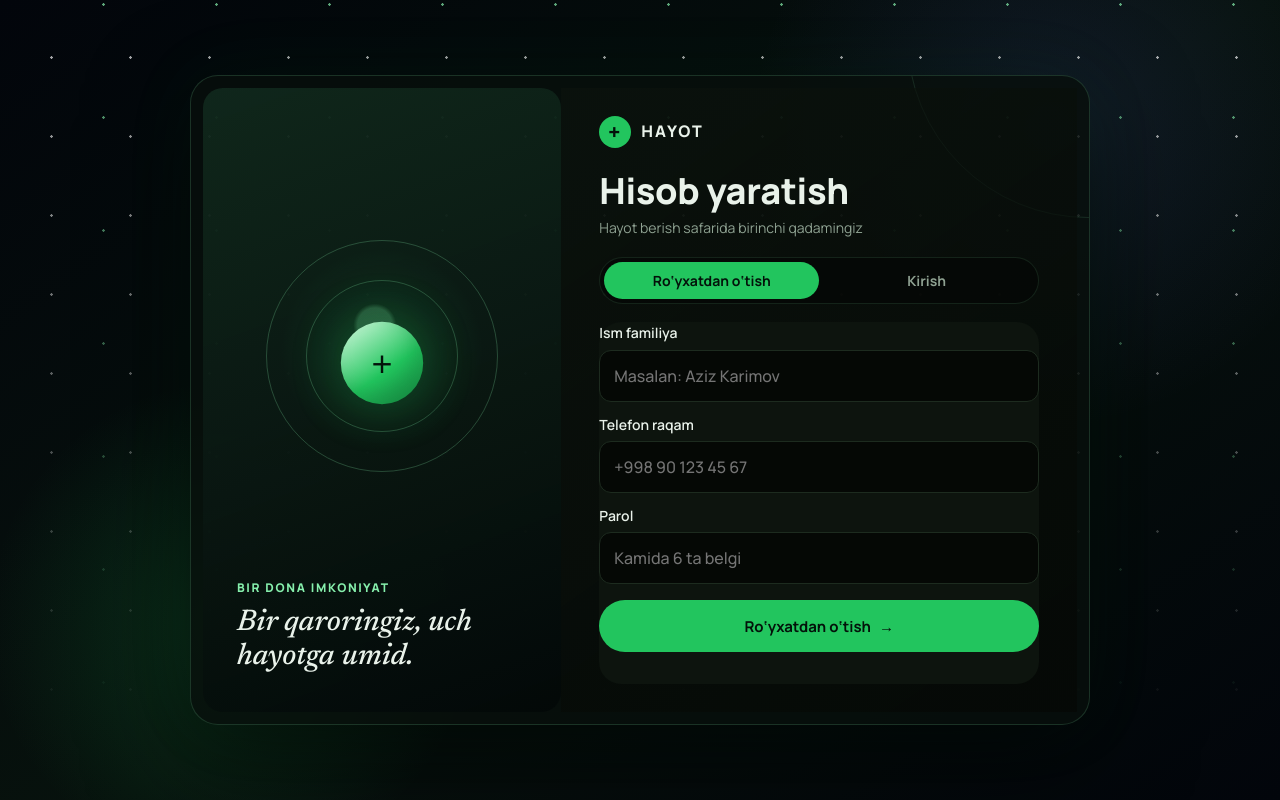
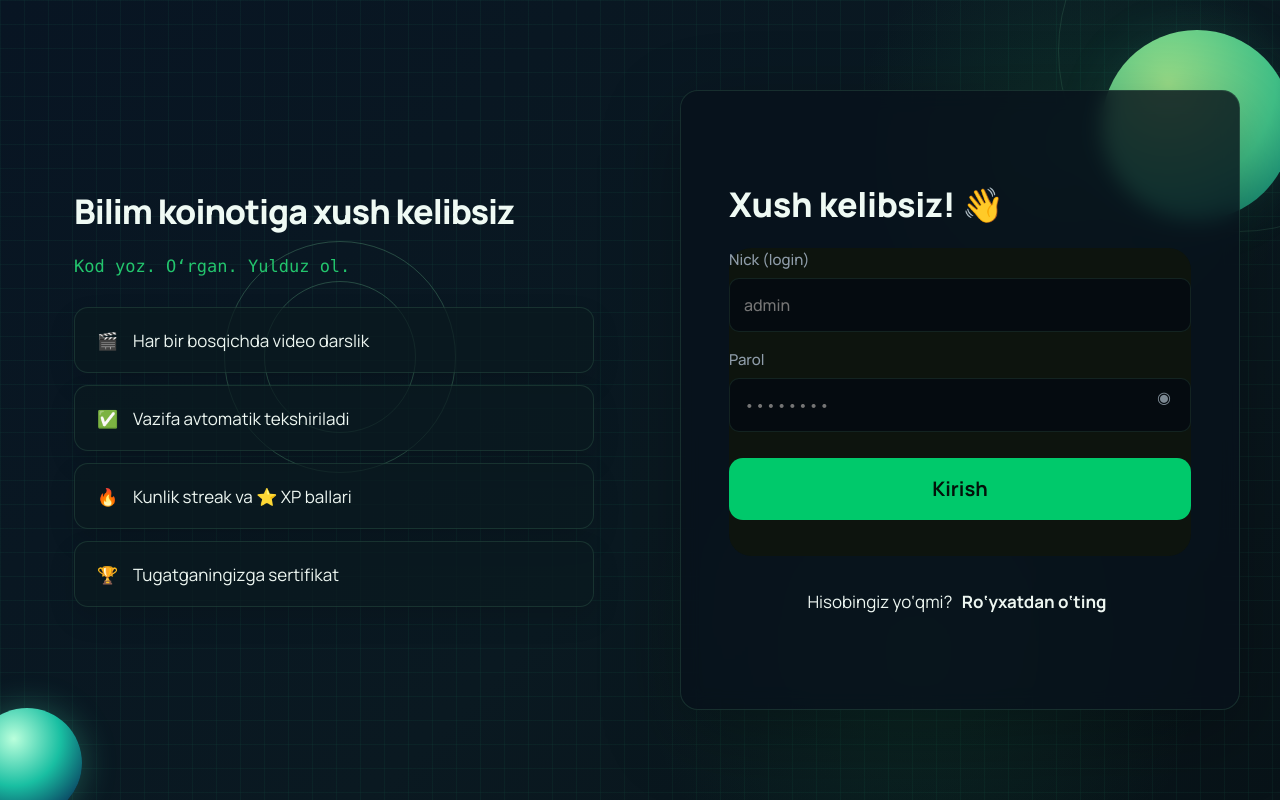
Before and after one commit to azizxolmurodov44-afk/hayot-qon-donorligi, a plain HTML site: page index.html in a window 1280 px wide. Drawn offline with Linux system fonts and the light colour scheme.

Commit message:
Match the space-style login screen reference
Co-authored-by: Copilot App <223556219+Copilot@users.noreply.github.com>

```diff
--- a/index.html
+++ b/index.html
@@ -74,34 +74,43 @@ footer{border-top:1px solid var(--line);padding:40px 0 calc(40px + env(safe-area
 footer .wrap{display:flex;justify-content:space-between;gap:24px;flex-wrap:wrap;color:var(--muted)}
 footer a:hover{color:var(--lime)}
 .contact{display:grid;gap:4px}
-.auth-screen{position:fixed;inset:0;z-index:100;display:grid;place-items:center;padding:20px;overflow:hidden;background:radial-gradient(circle at 18% 78%,rgba(34,197,94,.18),transparent 20%),radial-gradient(circle at 82% 16%,rgba(99,102,241,.12),transparent 24%),linear-gradient(145deg,#02050b 0%,#07120d 52%,#02050b 100%);backdrop-filter:blur(18px)}
-.auth-screen:before{content:'';position:absolute;inset:0;opacity:.7;background-image:radial-gradient(circle,#fff 0 1px,transparent 1.5px),radial-gradient(circle,#86efac 0 1px,transparent 1.5px);background-size:79px 79px,113px 113px;background-position:12px 18px,47px 61px;mask-image:linear-gradient(to bottom,#000,transparent 92%)}
+.auth-screen{position:fixed;inset:0;z-index:100;display:grid;place-items:center;padding:20px;overflow:hidden;background-color:#07111f;background-image:linear-gradient(rgba(38,198,142,.055) 1px,transparent 1px),linear-gradient(90deg,rgba(38,198,142,.055) 1px,transparent 1px),radial-gradient(circle at 84% 18%,rgba(34,197,94,.12),transparent 18%),radial-gradient(circle at 72% 82%,rgba(34,197,94,.10),transparent 25%),linear-gradient(135deg,#081523 0%,#0a1921 56%,#081318 100%);background-size:24px 24px,24px 24px,100% 100%,100% 100%,100% 100%}
+.auth-screen:before{content:'';position:absolute;width:110px;height:110px;left:-28px;bottom:-18px;border-radius:50%;background:radial-gradient(circle at 38% 28%,#baffdc,#19bfa2 45%,#0b4d67 78%);box-shadow:0 0 35px rgba(80,255,197,.28)}
+.auth-screen:after{content:'';position:absolute;width:190px;height:190px;right:-12px;top:30px;border-radius:50%;background:radial-gradient(circle at 35% 28%,#9adf89,#41c087 58%,#1a8e74 82%);box-shadow:0 0 48px rgba(56,189,148,.14)}
 .auth-screen.hidden{display:none}
-.auth-card{position:relative;width:min(900px,100%);min-height:590px;display:grid;grid-template-columns:.82fr 1.18fr;background:rgba(8,15,11,.82);border:1px solid rgba(134,239,172,.16);border-radius:28px;padding:12px;box-shadow:0 32px 100px rgba(0,0,0,.62),0 0 80px rgba(34,197,94,.06);overflow:hidden;z-index:2}
+.auth-card{position:relative;width:min(1280px,calc(100% - 40px));min-height:620px;display:grid;grid-template-columns:1fr 1fr;background:transparent;border:0;border-radius:0;padding:0;box-shadow:none;overflow:visible;z-index:2}
 .auth-card:before{content:'';position:absolute;width:360px;height:360px;right:-180px;top:-220px;border-radius:50%;border:1px solid rgba(134,239,172,.12)}
-.auth-art{position:relative;display:flex;flex-direction:column;justify-content:flex-end;padding:38px 34px;border-radius:20px;overflow:hidden;background:radial-gradient(circle at 48% 38%,rgba(134,239,172,.22) 0 4%,transparent 5%),radial-gradient(circle at 50% 42%,rgba(34,197,94,.16),transparent 25%),linear-gradient(160deg,rgba(20,49,34,.72),rgba(3,8,8,.92))}
+.auth-art{position:relative;display:flex;flex-direction:column;justify-content:center;padding:38px 34px;border-radius:0;overflow:visible;background:transparent}
 .auth-art:before,.auth-art:after{content:'';position:absolute;border:1px solid rgba(134,239,172,.24);border-radius:50%;left:50%;top:43%;transform:translate(-50%,-50%)}
 .auth-art:before{width:230px;height:230px}
 .auth-art:after{width:150px;height:150px}
-.auth-heart{position:relative;z-index:2;width:82px;height:82px;margin:0 auto 170px;border-radius:50%;display:grid;place-items:center;background:linear-gradient(145deg,#d9fbe3,#22c55e 58%,#15803d);color:#03120a;font-size:38px;box-shadow:0 0 50px rgba(34,197,94,.28),inset -10px -12px 18px rgba(21,128,61,.32)}
-.auth-heart{animation:heartBeat 2.4s ease-in-out infinite}
+.auth-heart{display:none}
 @keyframes heartBeat{0%,100%{transform:scale(1)}50%{transform:scale(1.08);box-shadow:0 0 70px rgba(34,197,94,.38)}}
-.auth-art-copy{position:relative;z-index:2}
-.auth-art-copy span{color:var(--lime);font-size:12px;letter-spacing:.14em;text-transform:uppercase;font-weight:800}
-.auth-art-copy p{max-width:240px;margin-top:8px;font-family:Newsreader,serif;font-size:30px;line-height:1.12}
-.auth-main{position:relative;z-index:3;display:flex;flex-direction:column;justify-content:center;padding:28px 38px;background:linear-gradient(145deg,rgba(13,20,14,.6),rgba(5,8,5,.82))}
+.auth-art-copy{position:relative;z-index:2;margin-left:0;max-width:520px}
+.auth-art-copy span{display:block;color:#23c56d;font-size:11px;letter-spacing:.18em;text-transform:uppercase;font-weight:800}
+.auth-art-copy h2{max-width:none;margin:0 0 18px;font-size:48px;line-height:1.08;letter-spacing:-.03em;color:#19c67b}
+.auth-art-copy p{max-width:520px;margin:0 0 28px;font-family:ui-monospace,SFMono-Regular,Menlo,monospace;color:#23c56d;font-size:17px;line-height:1.5}
+.auth-features{display:grid;gap:12px;max-width:640px}
+.auth-feature{min-height:66px;display:flex;align-items:center;padding:0 22px;border:1px solid rgba(134,239,172,.12);border-radius:14px;background:rgba(10,25,31,.72);color:#edf6f1;font-size:17px;box-shadow:0 12px 28px rgba(0,0,0,.12)}
+.auth-feature i{width:24px;margin-right:12px;font-style:normal}
+.auth-main{position:relative;z-index:3;width:560px;min-height:556px;justify-self:end;display:flex;flex-direction:column;justify-content:center;padding:34px 48px;border:1px solid rgba(134,239,172,.13);border-radius:18px;background:rgba(8,18,28,.82);box-shadow:0 24px 80px rgba(0,0,0,.28);backdrop-filter:blur(10px)}
 .auth-brand{display:flex;margin-bottom:22px}
-.auth-card h2{text-align:left;max-width:none;font-size:36px;margin-bottom:10px}
+.auth-card h2{text-align:left;max-width:none;font-size:34px;margin-bottom:24px;color:#effaf4}
 .auth-subtitle{margin:-4px 0 18px;color:var(--muted);font-size:14px}
-.auth-tabs{display:grid;grid-template-columns:1fr 1fr;padding:4px;margin-bottom:18px;border:1px solid rgba(134,239,172,.11);border-radius:999px;background:rgba(5,8,5,.62)}
+.auth-tabs{display:none;grid-template-columns:1fr 1fr;padding:4px;margin-bottom:18px;border:1px solid rgba(134,239,172,.11);border-radius:999px;background:rgba(5,8,5,.62)}
 .auth-tab{border:0;border-radius:999px;background:none;color:var(--muted);padding:9px;font:700 14px Manrope,sans-serif;cursor:pointer;transition:.2s}
 .auth-tab.active{background:var(--green);color:#03120a}
-.auth-form{display:grid;grid-template-columns:1fr;gap:12px;padding:0;border:0}
+.auth-form{display:grid;grid-template-columns:1fr;gap:16px;padding:0;border:0}
 .auth-form .full{grid-column:auto}
-.auth-form label{gap:5px}
-.auth-form input{height:52px;border-radius:12px;transition:border-color .2s,box-shadow .2s}
+.auth-form label{gap:6px;color:#8f9daa;font-size:15px;font-weight:500}
+.auth-form input{height:54px;border:1px solid rgba(134,239,172,.10);border-radius:10px;background:rgba(4,10,18,.82);color:#edf6f1;transition:border-color .2s,box-shadow .2s}
+.password-wrap{position:relative}
+.password-wrap input{padding-right:56px}
+.password-toggle{position:absolute;right:14px;top:39px;border:0;background:none;color:#7c8993;cursor:pointer;font-size:16px}
 .auth-form input:focus{border-color:var(--green);box-shadow:0 0 0 4px rgba(34,197,94,.08)}
-.auth-form .btn{height:52px;margin-top:4px}
+.auth-form .btn{height:62px;margin-top:10px;border-radius:14px;background:#00c96b;font-size:20px}
+.auth-switch{margin-top:32px;text-align:center;color:#edf6f1;font-size:17px}
+.auth-switch button{border:0;background:none;color:#edf6f1;font:700 17px Manrope,sans-serif;cursor:pointer}
 .auth-status{min-height:20px;text-align:center;color:var(--err);font-size:13px}
 .site-hidden{display:none!important}
 .logout-button{display:none;background:none;border:1px solid var(--line);color:var(--muted);border-radius:999px;padding:8px 12px;font:700 12px Manrope,sans-serif;cursor:pointer}
@@ -123,7 +132,7 @@ footer a:hover{color:var(--lime)}
 @media(max-width:820px){
 .auth-card{width:min(520px,100%);min-height:0;grid-template-columns:1fr}
 .auth-art{display:none}
-.auth-main{padding:26px 20px}
+.auth-main{width:100%;min-height:520px;justify-self:center;padding:26px 20px}
 .auth-card h2{font-size:30px;text-align:center}
 .auth-brand{justify-content:center}
 .auth-subtitle{text-align:center}
@@ -145,33 +154,38 @@ section{padding:56px 0}}
 <div class="auth-screen" id="authScreen" role="dialog" aria-modal="true" aria-labelledby="authTitle">
   <div class="auth-card">
     <aside class="auth-art" aria-hidden="true">
-      <div class="auth-heart">+</div>
       <div class="auth-art-copy">
-        <span>Bir dona imkoniyat</span>
-        <p>Bir qaroringiz, uch hayotga umid.</p>
+        <h2>Bilim koinotiga xush kelibsiz</h2>
+        <p>Kod yoz. O‘rgan. Yulduz ol.</p>
+        <div class="auth-features">
+          <div class="auth-feature"><i>🎬</i>Har bir bosqichda video darslik</div>
+          <div class="auth-feature"><i>✅</i>Vazifa avtomatik tekshiriladi</div>
+          <div class="auth-feature"><i>🔥</i>Kunlik streak va ⭐ XP ballari</div>
+          <div class="auth-feature"><i>🏆</i>Tugatganingizga sertifikat</div>
+        </div>
       </div>
     </aside>
     <div class="auth-main">
-      <div class="auth-brand"><a class="brand" href="#top"><span class="mark">+</span>HAYOT</a></div>
-      <h2 id="authTitle">Hisob yaratish</h2>
-      <p class="auth-subtitle" id="authSubtitle">Hayot berish safarida birinchi qadamingiz</p>
+      <h2 id="authTitle">Xush kelibsiz! 👋</h2>
       <div class="auth-tabs" role="tablist">
         <button class="auth-tab active" id="signupTab" type="button" role="tab" aria-selected="true">Ro‘yxatdan o‘tish</button>
         <button class="auth-tab" id="loginTab" type="button" role="tab" aria-selected="false">Kirish</button>
       </div>
       <form class="auth-form" id="authForm" novalidate>
-        <label id="nameField">Ism familiya
-          <input name="accountName" type="text" autocomplete="name" placeholder="Masalan: Aziz Karimov">
+        <label id="nameField">Nick (login)
+          <input name="accountName" type="text" autocomplete="username" placeholder="admin">
         </label>
-        <label id="phoneField">Telefon raqam
+        <label id="phoneField" style="display:none">Telefon raqam
           <input name="accountPhone" type="tel" inputmode="tel" autocomplete="tel" placeholder="+998 90 123 45 67" required>
         </label>
-        <label>Parol
-          <input name="accountPassword" type="password" autocomplete="new-password" minlength="6" placeholder="Kamida 6 ta belgi" required>
+        <label class="password-wrap">Parol
+          <input name="accountPassword" type="password" autocomplete="current-password" minlength="6" placeholder="••••••••" required>
+          <button class="password-toggle" id="passwordToggle" type="button" aria-label="Parolni ko‘rsatish">◉</button>
         </label>
-        <button class="btn" type="submit" id="authSubmit">Ro‘yxatdan o‘tish <span>→</span></button>
+        <button class="btn" type="submit" id="authSubmit">Kirish</button>
         <p class="auth-status" id="authStatus" role="status"></p>
       </form>
+      <p class="auth-switch">Hisobingiz yo‘qmi? <button id="openSignup" type="button">Ro‘yxatdan o‘ting</button></p>
     </div>
   </div>
 </div>
@@ -352,7 +366,7 @@ section{padding:56px 0}}
   var nameField=document.getElementById('nameField');
   var phoneField=document.getElementById('phoneField');
   var siteContent=document.getElementById('siteContent');
-  var authMode='signup';
+  var authMode='login';
 
   function normalizeName(value){return value.trim().replace(/\s+/g,' ').toLocaleLowerCase('uz')}
 
@@ -373,11 +387,12 @@ section{padding:56px 0}}
     loginTab.classList.toggle('active',!signup);
     signupTab.setAttribute('aria-selected',signup?'true':'false');
     loginTab.setAttribute('aria-selected',signup?'false':'true');
-    authTitle.textContent=signup?'Hisob yaratish':'Hisobga kirish';
-    authSubtitle.textContent=signup?'Hayot berish safarida birinchi qadamingiz':'Hisobingizga qaytish va xizmatlardan foydalanish';
+    authTitle.textContent=signup?'Hisob yaratish':'Xush kelibsiz! 👋';
+    if(authSubtitle)authSubtitle.textContent=signup?'Hayot berish safarida birinchi qadamingiz':'Hisobingizga qaytish va xizmatlardan foydalanish';
     authSubmit.textContent=signup?'Ro‘yxatdan o‘tish':'Kirish';
     nameField.style.display='grid';
-    nameField.querySelector('input').placeholder=signup?'Masalan: Aziz Karimov':'To‘liq ism va familiya';
+    nameField.childNodes[0].textContent=signup?'Ism familiya':'Nick (login)';
+    nameField.querySelector('input').placeholder=signup?'Masalan: Aziz Karimov':'admin';
     phoneField.style.display=signup?'grid':'none';
     authForm.elements.accountPhone.required=signup;
     authForm.elements.accountName.required=signup;
@@ -386,6 +401,17 @@ section{padding:56px 0}}
   }
   signupTab.addEventListener('click',function(){setMode('signup')});
   loginTab.addEventListener('click',function(){setMode('login')});
+  document.getElementById('openSignup').addEventListener('click',function(){
+    setMode(authMode==='login'?'signup':'login');
+    document.querySelector('.auth-switch').firstChild.textContent=authMode==='login'?'Hisobingiz yo‘qmi? ':'Hisobingiz bormi? ';
+    this.textContent=authMode==='login'?'Ro‘yxatdan o‘ting':'Kirish';
+  });
+  document.getElementById('passwordToggle').addEventListener('click',function(){
+    var input=authForm.elements.accountPassword;
+    var show=input.type==='password';
+    input.type=show?'text':'password';
+    this.textContent=show?'○':'◉';
+  });
 
   authForm.addEventListener('submit',function(e){
     e.preventDefault();
@@ -417,9 +443,10 @@ section{padding:56px 0}}
   document.getElementById('logoutButton').addEventListener('click',function(){
     sessionStorage.removeItem('hayot_session');
     authForm.reset();
-    setMode('signup');
+    setMode('login');
     showAuth();
   });
+  setMode('login');
   if(sessionStorage.getItem('hayot_session'))showSite();else showAuth();
 
   var adminModal=document.getElementById('adminModal');
```
